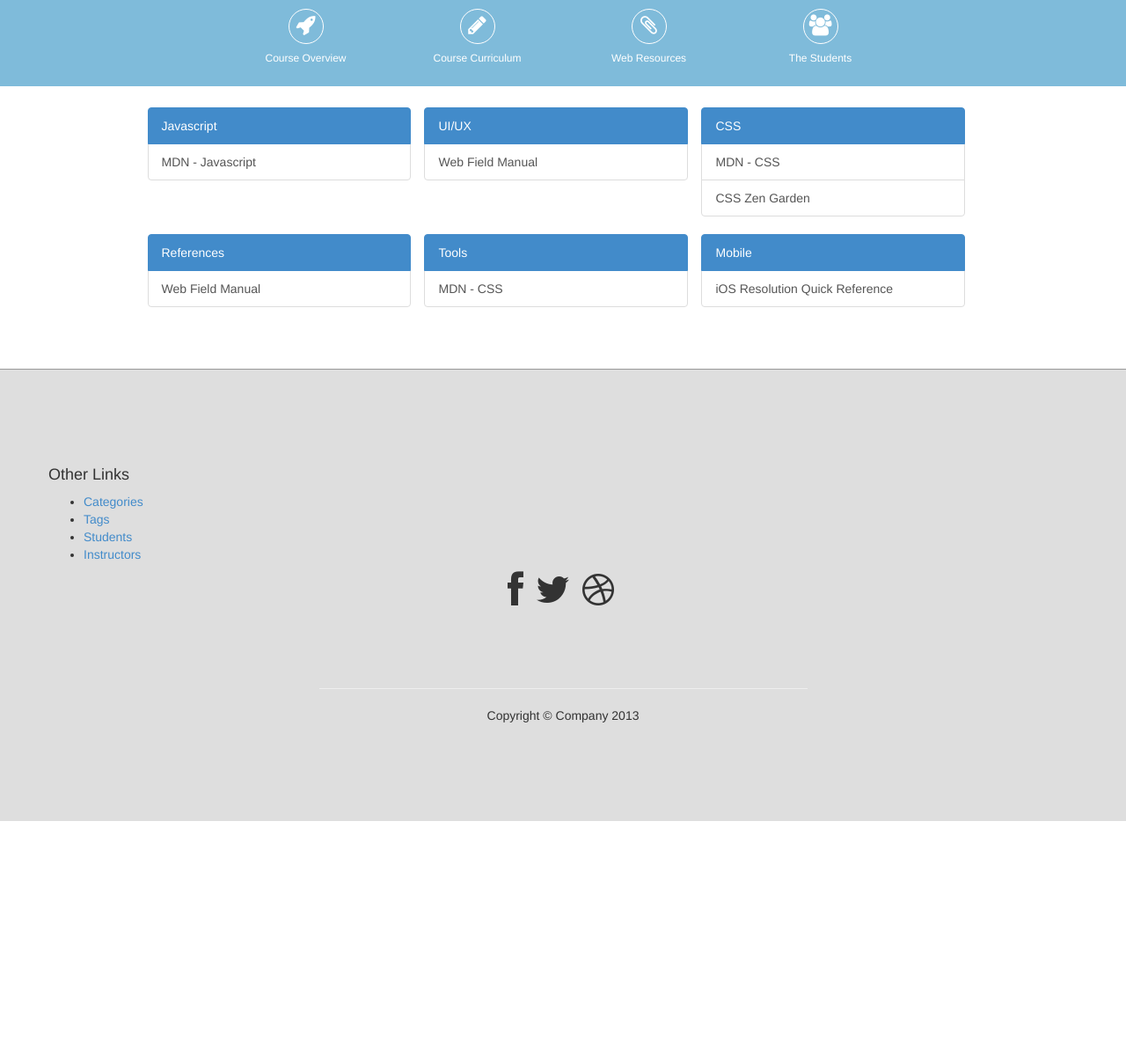
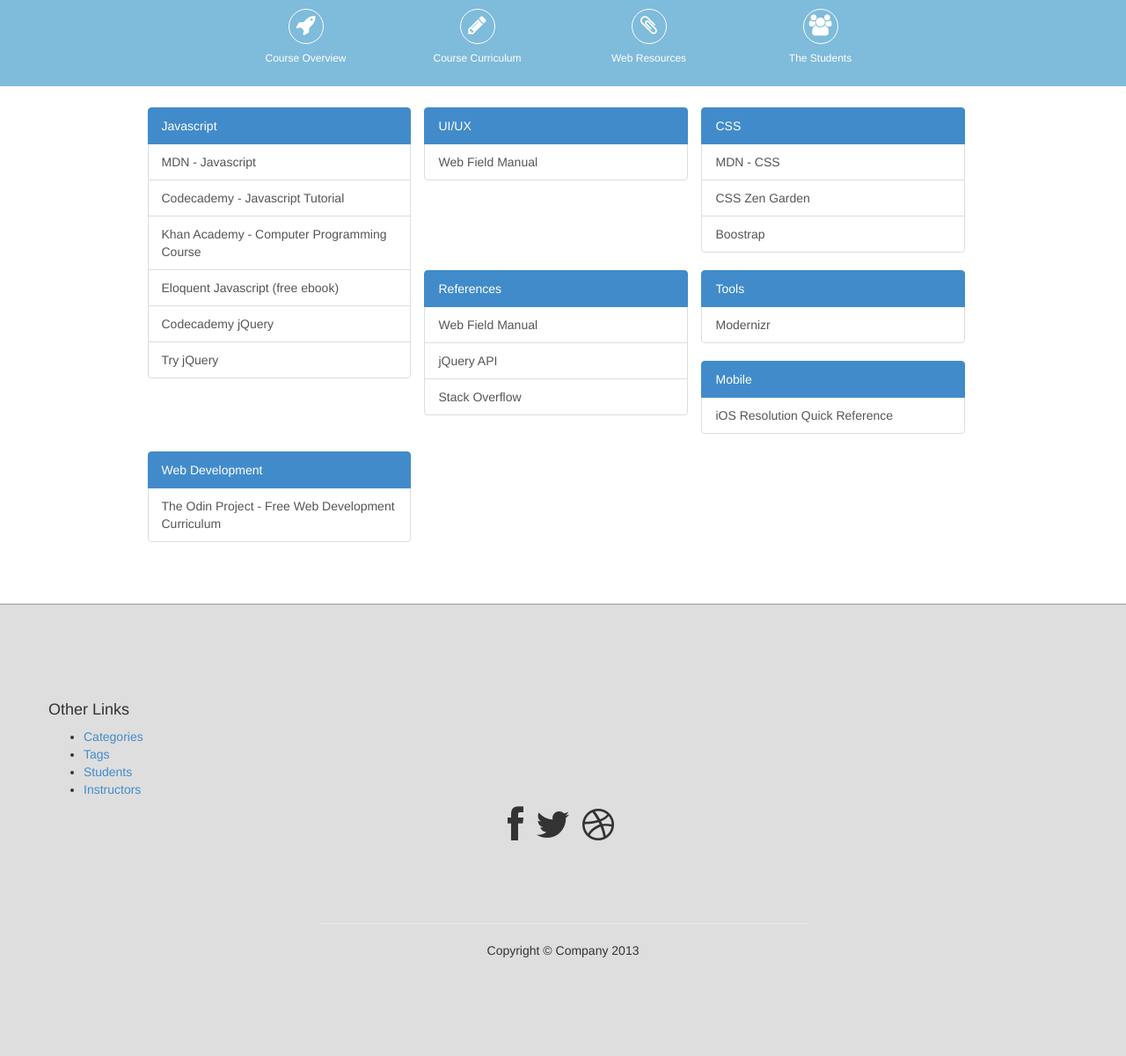
Before and after one commit to WebDevBootcamp/WebDevBootcamp.github.io, a Jekyll site: the page built from resources/index.html, in a window 1280 px wide. Shown: the whole page at 88% size. Built offline with Jekyll 4.4.1, drawn with Linux system fonts in a browser that asks for light colours; before the commit the page ends 933 px from its top, so only the background shows below that.

Commit message:
added resources to resources page

```diff
--- a/_data/resources.yml
+++ b/_data/resources.yml
@@ -2,6 +2,16 @@
   links:
     - name: MDN - Javascript
       url: https://developer.mozilla.org/en-US/docs/Web/JavaScript
+    - name: Codecademy - Javascript Tutorial
+      url: http://www.codecademy.com/tracks/javascript
+    - name: Khan Academy - Computer Programming Course
+      url: https://www.khanacademy.org/computing/cs
+    - name: Eloquent Javascript (free ebook)
+      url: http://eloquentjavascript.net/
+    - name: Codecademy jQuery
+      url: http://www.codecademy.com/tracks/jquery
+    - name: Try jQuery
+      url: https://www.codeschool.com/courses/try-jquery
 - type: UI/UX
   links:
     - name: Web Field Manual
@@ -12,15 +22,25 @@
       url: https://developer.mozilla.org/en-US/docs/Web/CSS
     - name: CSS Zen Garden
       url: http://www.csszengarden.com/
+    - name: Boostrap
+      url: http://getbootstrap.com/
 - type: References
   links:
     - name: Web Field Manual
       url: http://webfieldmanual.com/
+    - name: jQuery API
+      url: http://api.jquery.com/
+    - name: Stack Overflow
+      url: http://stackoverflow.com/
 - type: Tools
   links:
-    - name: MDN - CSS
-      url: https://developer.mozilla.org/en-US/docs/Web/CSS
+    - name: Modernizr
+      url: http://modernizr.com/
 - type: Mobile
   links:
     - name: iOS Resolution Quick Reference
       url: http://www.iosres.com/
+- type: Web Development
+  links:
+    - name: The Odin Project - Free Web Development Curriculum
+      url: http://www.theodinproject.com/
```
